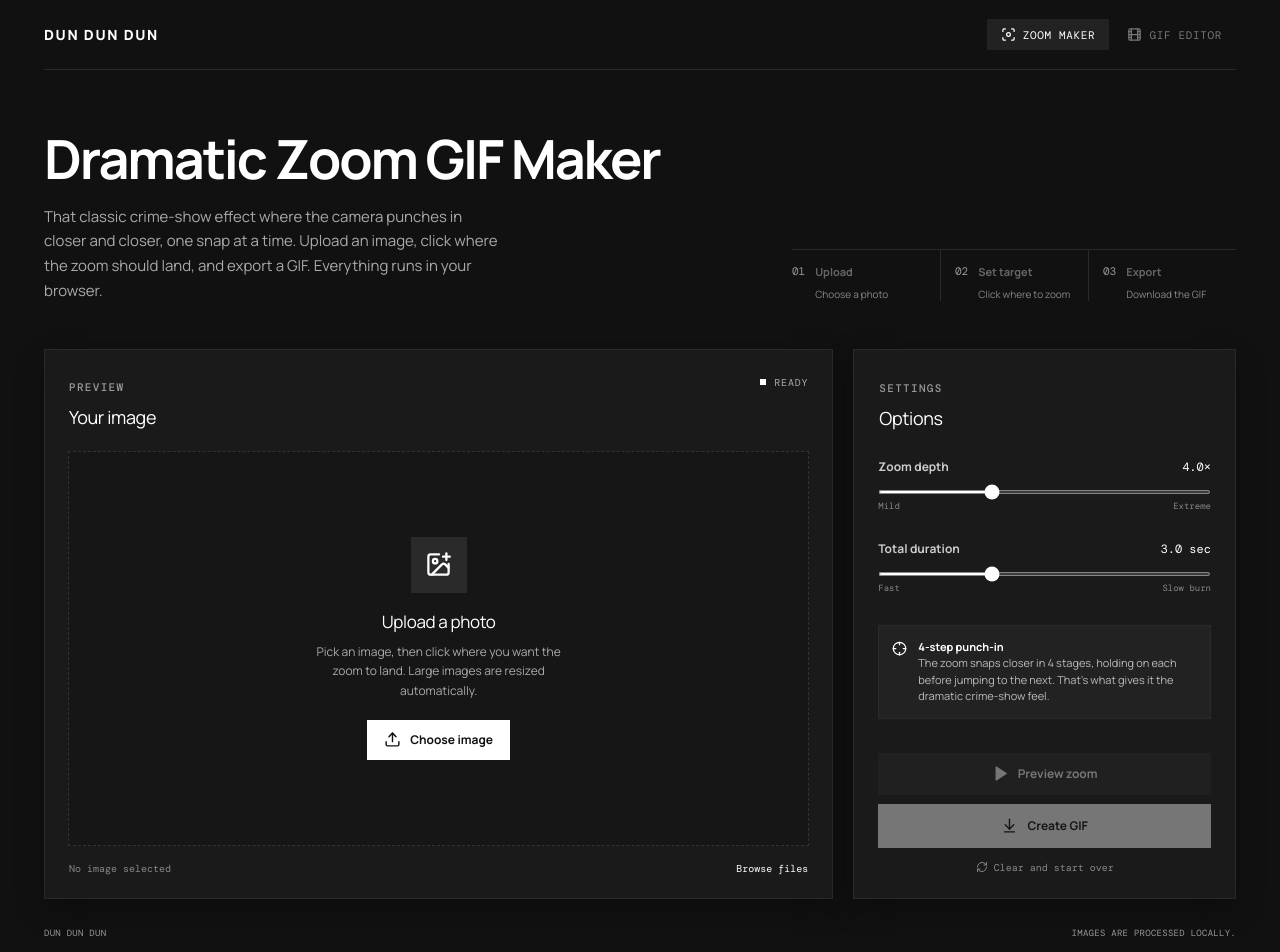
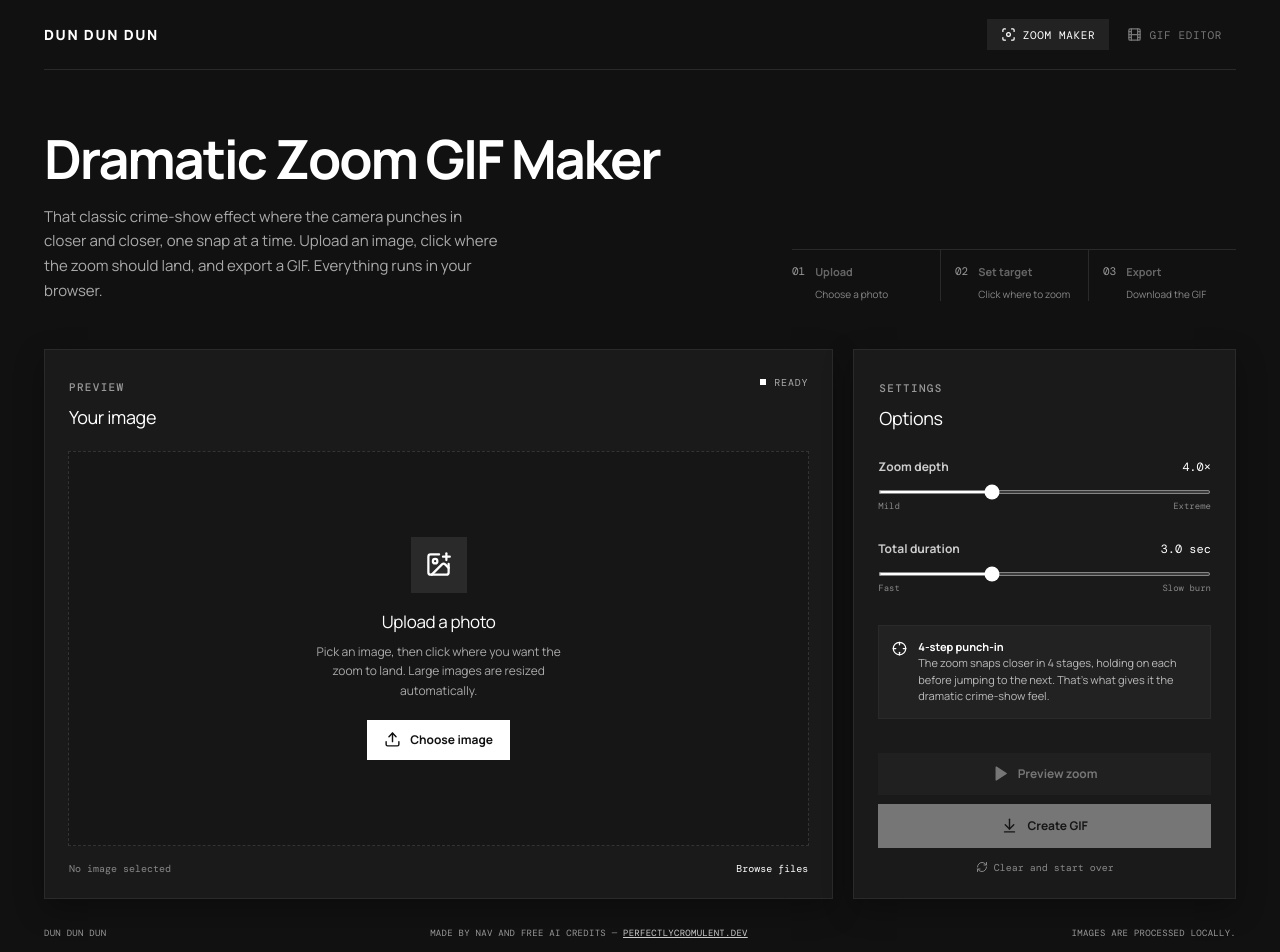
Before and after one commit to sirmews/dun-dun-zoom, a React (Vite) app: page /zoom in a window 1280 px wide. Shown: the top 952 px of the page. Built offline with nearby package versions, Linux system fonts and the light colour scheme.

Commit message:
Update footer layout and styling

```diff
--- a/src/App.tsx
+++ b/src/App.tsx
@@ -35,6 +35,7 @@ function App() {
 
       <footer className="footer">
         <span>DUN DUN DUN</span>
+        <span>Made by Nav and free AI credits — <a href="https://perfectlycromulent.dev" target="_blank" rel="noopener noreferrer" style={{ color: '#ccc', textDecoration: 'underline' }}>perfectlycromulent.dev</a></span>
         <span>Images are processed locally.</span>
       </footer>
     </main>
```
